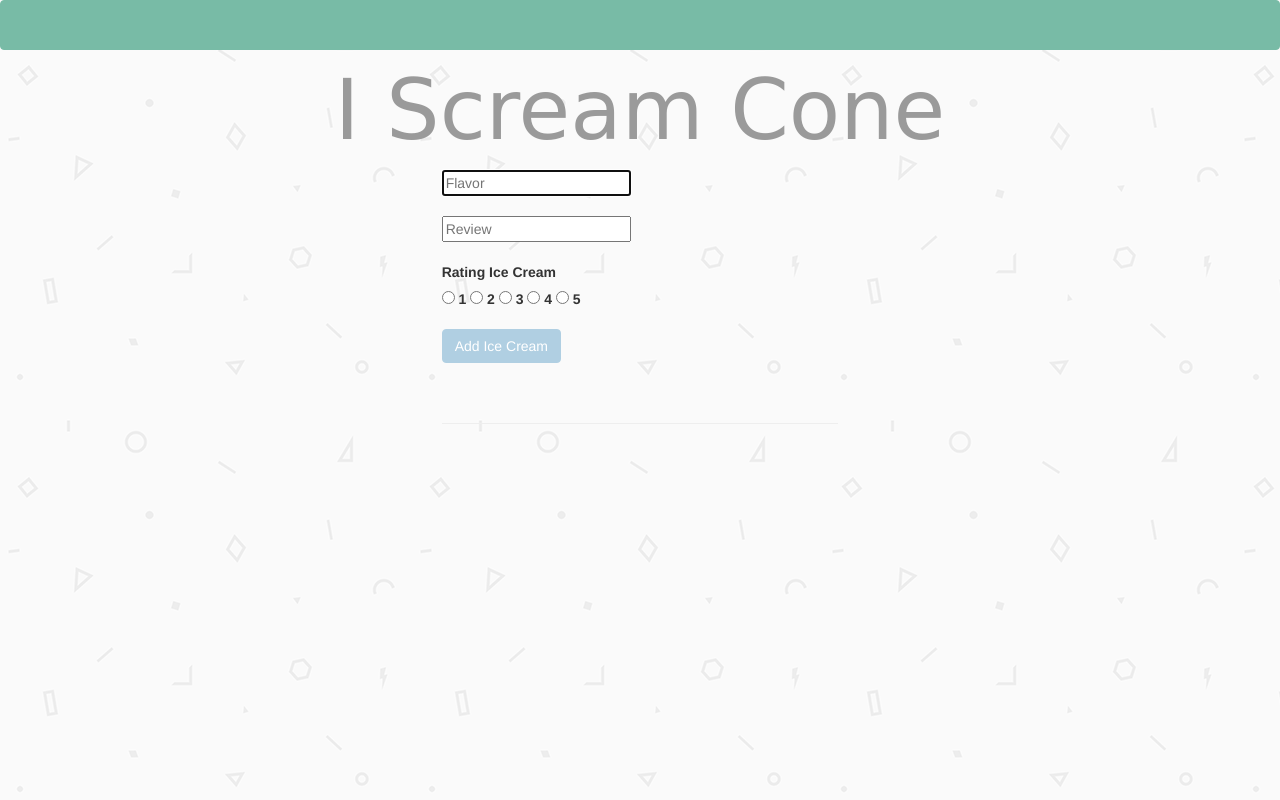
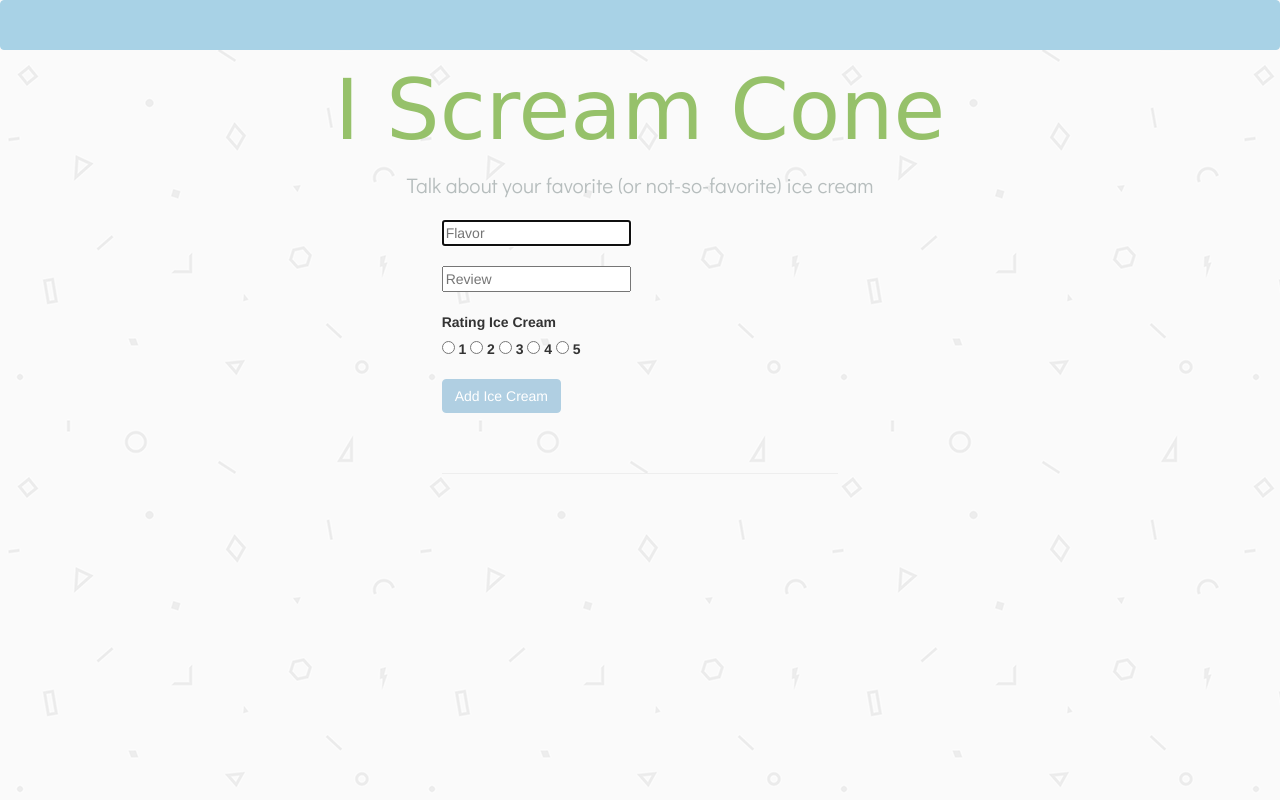
Before and after one commit to FranchiniMae/ice-cream-app, a website: page views/index.html in a window 1280 px wide. Drawn offline with nearby package versions, Linux system fonts and the light colour scheme; some packages are replaced by stand-ins of ours; files that its build step writes are made by us from their sources; no server answers; a web font is replaced by a local one.

Commit message:
Adds app description and changes font color

```diff
--- a/public/stylesheets/main.css
+++ b/public/stylesheets/main.css
@@ -6,12 +6,12 @@ body {
 	font-family: 'Grand Hotel', cursive;
 	text-align: center;
 	font-size: 6em;
-	color: #9A9A9A;
+	color: #96C16A;
 }
 
 .navbar-default {
-  background-color: #78BBA6;
-  border-color: #78BBA6;
+  background-color: #A8D2E6;
+  border-color: #A8D2E6;
 }
 
 .navbar {
@@ -22,3 +22,10 @@ body {
 	background-color: #B0CFE2;
 	border-color: #B0CFE2;
 }
+
+.explanation {
+	text-align: center;
+	font-size: 1.5em;
+	font-family: 'Didact Gothic', sans-serif;
+	color: #B6BDBD;
+}
--- a/public/templates/home.html
+++ b/public/templates/home.html
@@ -1,5 +1,5 @@
 <div class="maintitle">I Scream Cone</div>
-
+<div class="explanation">Talk about your favorite (or not-so-favorite) ice cream</div><br>
 
 <!-- Form to Add Ice Cream
  -->
--- a/views/index.html
+++ b/views/index.html
@@ -30,6 +30,8 @@
 
   <link href='https://fonts.googleapis.com/css?family=Grand+Hotel' rel='stylesheet' type='text/css'>
 
+  <link href='https://fonts.googleapis.com/css?family=Didact+Gothic' rel='stylesheet' type='text/css'>
+
 <!-- 	<script src="bower_components/ngDraggable/ngDraggable.js"></script> -->
 
   <!-- custom script (angular app) -->
```
